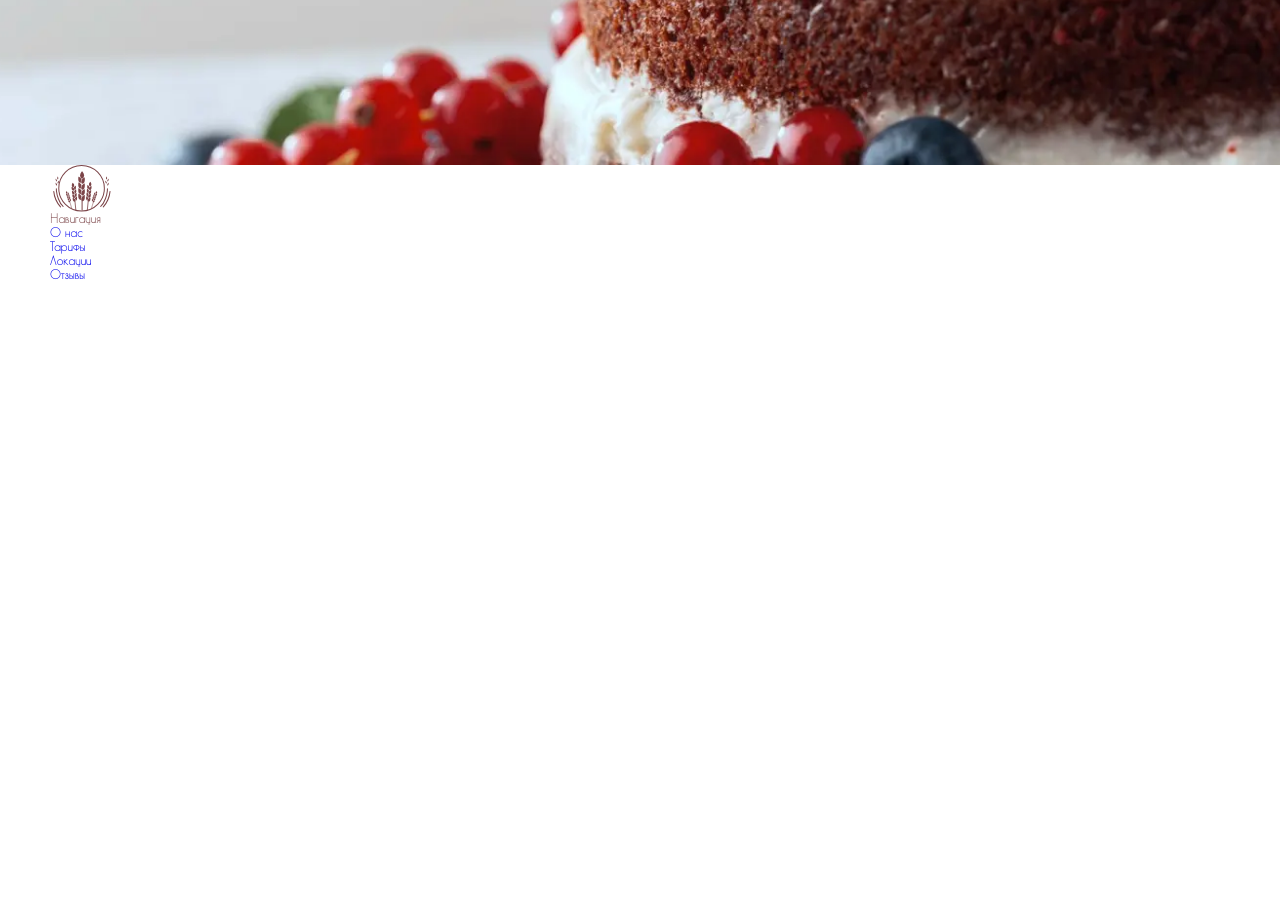
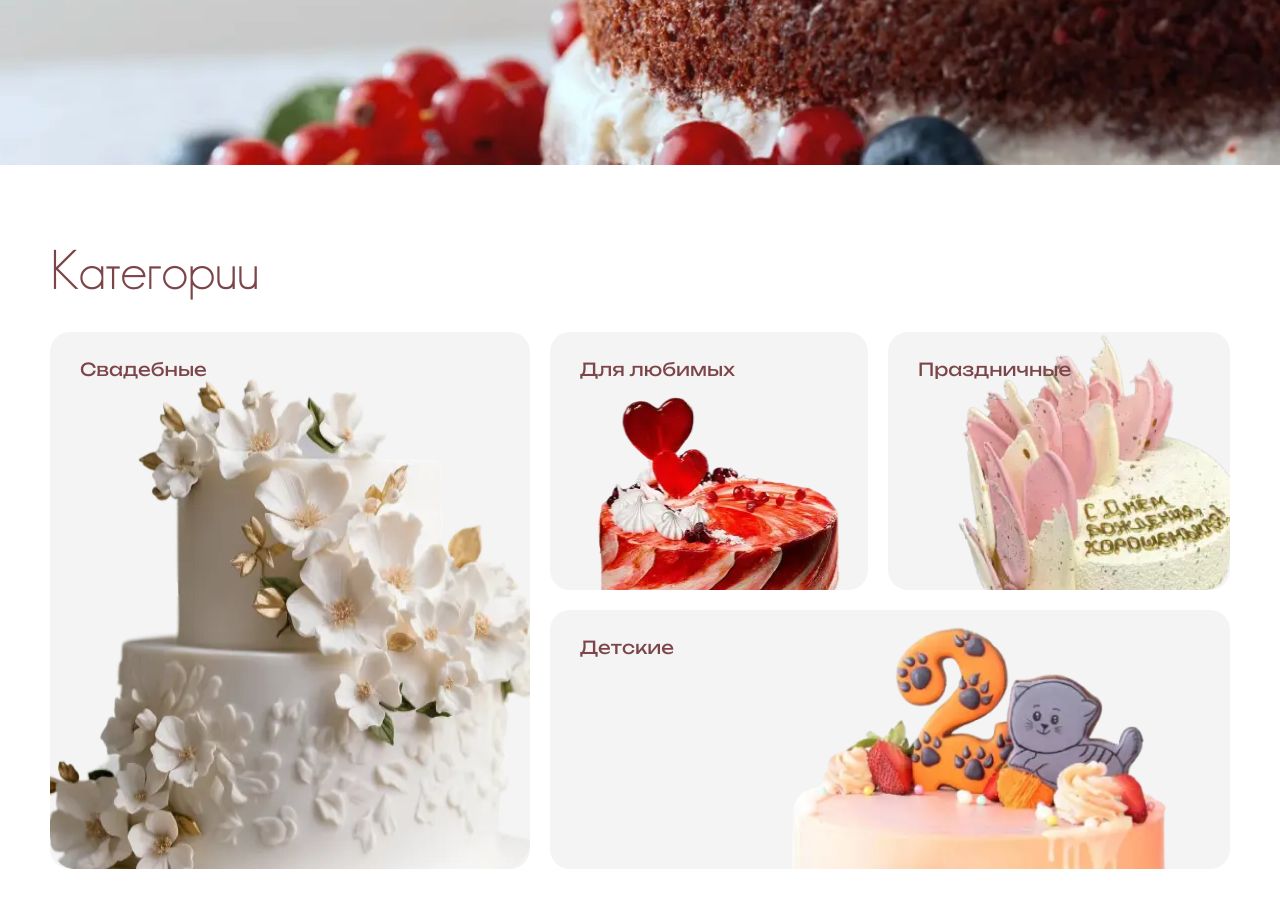
Before and after one commit to StanislavTihanov/project-for-client, a plain HTML site: page index.html in a window 1280 px wide. Shown: the part 571-1480 px from the top of the page. Before the commit the page ends 853 px from the top, so only its background shows below. Drawn offline with Linux system fonts and the light colour scheme.

Commit message:
Add Section Categories

```diff
--- a/css/style.css
+++ b/css/style.css
@@ -109,9 +109,11 @@ body.lock {
   1vw = 16px
   100px / 16px = 6.25vw
   */
+.subtitle {
+    margin-bottom: 30px;
+}
 .subtitle h2{
-  font-size: clamp(50px, 10vw, 100px);
-  line-height: 100%;
+  font-size: clamp(40px, 4.4vw, 64px);
 }
 :root {
   --color-main: #7C4549;
@@ -222,6 +224,7 @@ body.lock {
 .main-section__content {
   position: relative;
   padding: 141px 20px 168px 20px;
+  margin-bottom: 80px;
 }
 .main-section__image {
   position: absolute;
@@ -292,6 +295,64 @@ body.lock {
   font-weight: 300;
 }
 /*---------------------------------------main-section----------------------*/
+
+/*---------------------------------------categories----------------------*/
+.categories {
+  margin-bottom: 80px;
+}
+.categories__blocks {
+  display: grid;
+  gap: 20px;
+  grid-template-rows: 1fr 1fr;
+  max-height: 537px;
+}
+.categories__block {
+  background-color: #F4F4F4;
+  border-radius: 20px;
+  position: relative;
+  display: block;
+  overflow: hidden;
+  display: grid;
+  display: flex;
+  flex-direction: column;
+  justify-content: end;
+}
+.categories__block-1 {
+  grid-column: 1 / 2;
+  grid-row: 1 / 3;
+  width: 480px;
+}
+.categories__block-4 {
+  grid-column: 2 / 4;
+  display: grid;
+}
+.categories__block-title {
+  position: absolute;
+  top: 30px;
+  left: 30px;
+  z-index: 3;
+}
+.categories__block-title h3 {
+  font-weight: 400;
+  font-size: clamp(16px, 1.4vw, 20px);
+  color: var(--color-main);
+  font-family: 'Unbounded';
+}
+.categories__block-image {
+  border-radius: 20px;
+  height: 100%;
+}
+.categories__block-image img {
+  transition: all 0.3s;
+  width: 100%;
+  height: 100%;
+}
+.categories__block:hover .categories__block-image img {
+  transform: scale(1.1);
+}
+
+/*---------------------------------------categories----------------------*/
+
 /*---------------------------------------footer----------------------------*/
 
 
--- a/index.html
+++ b/index.html
@@ -123,6 +123,63 @@
           </picture>
         </div>
       </section>
+
+
+      <section class="categories">
+        <div class="categories__content _container">
+          <div class="subtitle">
+            <h2>Категории</h2>
+          </div>
+          <div class="categories__blocks">
+            <a class="categories__block categories__block-1" href="#!">
+              <div class="categories__block-title">
+                <h3>Свадебные</h3>
+              </div>
+              <div class="categories__block-image">
+                <picture>
+                  <source media="(min-width: 1445px)" srcset="images/categories-img1@2x.webp">
+                  <img src="images/categories-img1.webp" alt="image background" loading="lazy">
+                </picture>
+              </div>
+            </a>
+            <a class="categories__block categories__block-2" href="#!">
+              <div class="categories__block-title">
+                <h3>Для любимых</h3>
+              </div>
+              <div class="categories__block-image">
+                <picture>
+                  <source media="(min-width: 1445px)" srcset="images/categories-img2@2x.webp">
+                  <img src="images/categories-img2.webp" alt="image background" loading="lazy">
+                </picture>
+              </div>
+            </a>
+            <a class="categories__block categories__block-3" href="#!">
+              <div class="categories__block-title">
+                <h3>Праздничные</h3>
+              </div>
+              <div class="categories__block-image">
+                <picture>
+                  <source media="(min-width: 1445px)" srcset="images/categories-img3@2x.webp">
+                  <img src="images/categories-img3.webp" alt="image background" loading="lazy">
+                </picture>
+              </div>
+            </a>
+            <a class="categories__block categories__block-4" href="#!">
+              <div class="categories__block-title">
+                <h3>Детские</h3>
+              </div>
+              <div class="categories__block-image">
+                <picture>
+                  <source media="(min-width: 1445px)" srcset="images/categories-img4@2x.webp">
+                  <img src="images/categories-img4.webp" alt="image background" loading="lazy">
+                </picture>
+              </div>
+            </a>
+          </div>
+        </div>
+      </section>
+
+
     </main>
 
     <footer class="footer">
```
